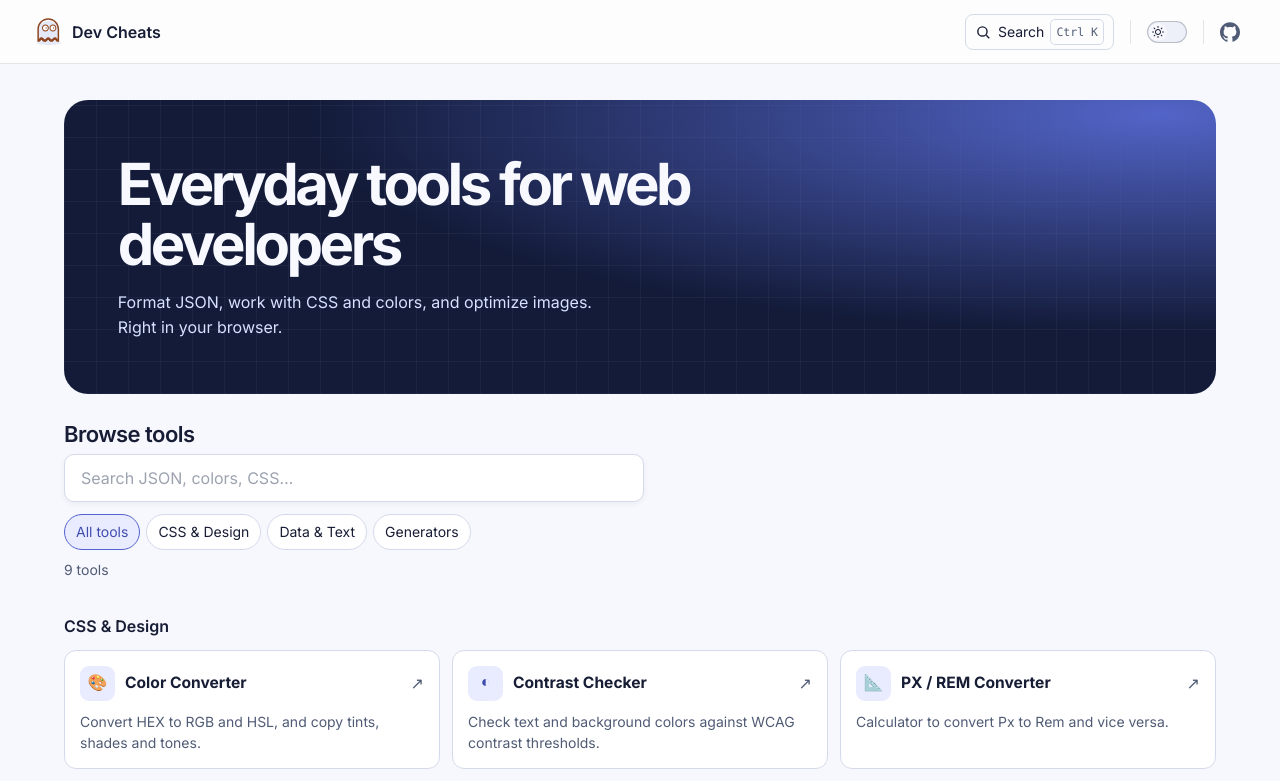
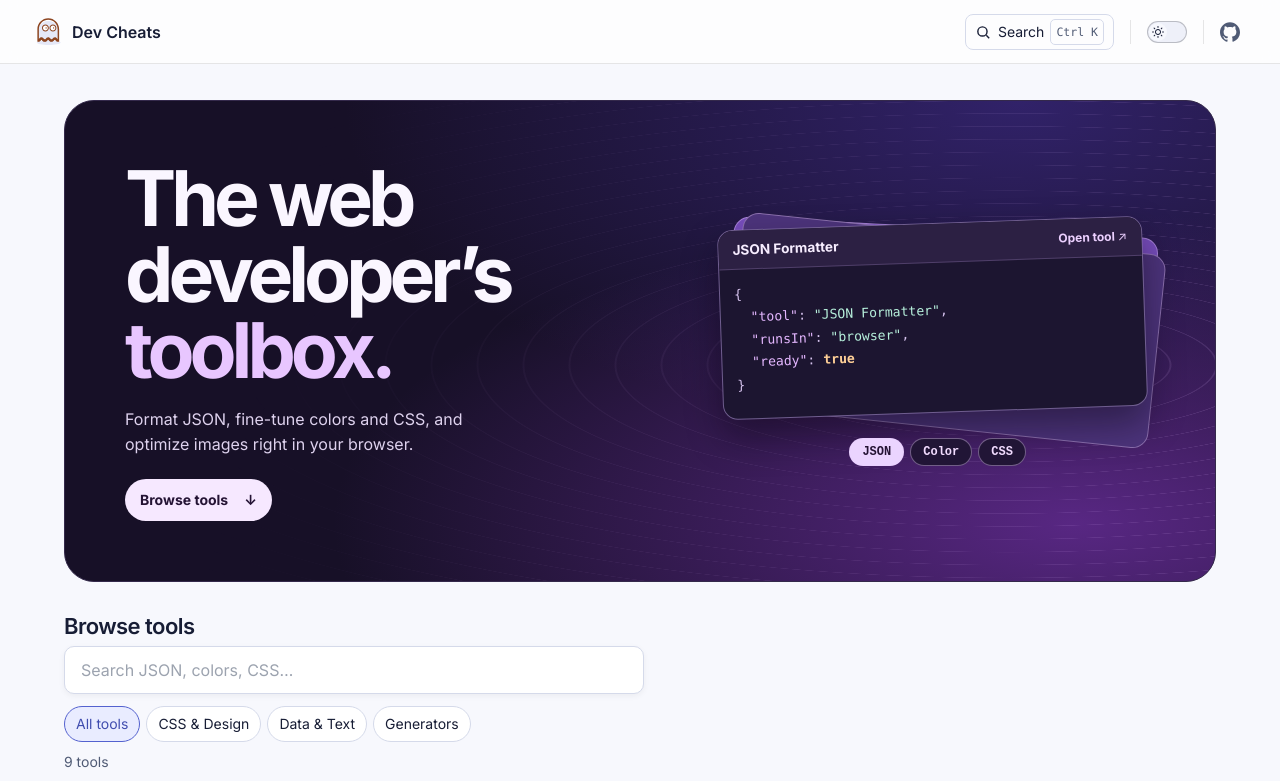
Before and after one commit to cmayadev/dev-cheats, a React (Vite) app: page / in a window 1280 px wide. Shown: the top 781 px of the page. Built offline with nearby package versions, Linux system fonts and the light colour scheme; a web font is replaced by a local one.

Commit message:
add interactive tool previews to home

```diff
--- a/src/components/layout/Hero/Hero.jsx
+++ b/src/components/layout/Hero/Hero.jsx
@@ -1,15 +1,76 @@
+import { useState } from "react";
+import { Link } from "react-router-dom";
 import Container from "../Container/Container";
 import styles from "./Hero.module.scss";
 
+const previews = [
+  { id: "json", label: "JSON", title: "JSON Formatter", path: "/tools/json-formatter" },
+  { id: "color", label: "Color", title: "Color Converter", path: "/converters/color-converter" },
+  { id: "css", label: "CSS", title: "CSS Clamp Generator", path: "/tools/css-clamp" },
+];
+
+const swatches = ["#F5DFFF", "#DDB6FF", "#AD83F5", "#8053D5", "#542CAA"];
+
+function PreviewContent({ id }) {
+  if (id === "color") {
+    return (
+      <div className={styles.palette}>
+        <code>{swatches[2]}</code>
+        <div aria-label="Purple color palette">
+          {swatches.map((color) => <span key={color} style={{ background: color }} />)}
+        </div>
+      </div>
+    );
+  }
+
+  if (id === "css") {
+    return (
+      <div className={styles.cssPreview}>
+        <strong>Fluid type</strong>
+        <code>clamp(1rem, 2vw + .5rem, 2rem)</code>
+      </div>
+    );
+  }
+
+  return (
+    <pre className={styles.code}><code>{'{\n  '}<span>"tool"</span>{': '}<em>"JSON Formatter"</em>{',\n  '}<span>"runsIn"</span>{': '}<em>"browser"</em>{',\n  '}<span>"ready"</span>{': '}<b>true</b>{'\n}'}</code></pre>
+  );
+}
+
 export default function Hero() {
+  const [selected, setSelected] = useState(0);
+  const preview = previews[selected];
+
   return (
-    <div className={styles.hero}>
+    <section className={styles.hero} aria-labelledby="home-heading">
       <Container size="xl">
         <div className={styles.banner}>
-          <h1>Everyday tools for web developers</h1>
-          <p>Format JSON, work with CSS and colors, and optimize images. Right in your browser.</p>
+          <div className={styles.content}>
+            <h1 id="home-heading">The web developer’s <span>toolbox.</span></h1>
+            <p>Format JSON, fine-tune colors and CSS, and optimize images right in your browser.</p>
+            <a className={styles.cta} href="#tool-search">Browse tools <span aria-hidden="true">↓</span></a>
+          </div>
+          <div className={styles.showcase}>
+            <div className={styles.stage}>
+              <div className={styles.layerOne} aria-hidden="true" />
+              <div className={styles.layerTwo} aria-hidden="true" />
+              <Link key={preview.id} to={preview.path} className={styles.preview} aria-label={`Open ${preview.title}`}>
+                <div className={styles.previewHeader}>
+                  <span>{preview.title}</span>
+                  <span className={styles.open}>Open tool <span aria-hidden="true">↗</span></span>
+                </div>
+                <PreviewContent id={preview.id} />
+              </Link>
+            </div>
+            <div className={styles.selectors} role="group" aria-label="Tool previews">
+              {previews.map(({ id, label }, index) => (
+                <button type="button" key={id} aria-pressed={selected === index}
+                  onClick={() => setSelected(index)}>{label}</button>
+              ))}
+            </div>
+          </div>
         </div>
       </Container>
-    </div>
+    </section>
   );
 }
--- a/src/components/layout/Hero/Hero.module.scss
+++ b/src/components/layout/Hero/Hero.module.scss
@@ -1,30 +1,232 @@
 .hero {
-  padding: clamp(16px, 4vw, 36px) clamp(16px, 5vw, 56px) 28px;
+  padding: clamp(16px, 4vw, 36px) clamp(16px, 5vw, 56px) 32px;
 }
 
 .banner {
+  position: relative;
+  isolation: isolate;
+  display: grid;
+  align-items: center;
+  gap: clamp(26px, 5vw, 64px);
   width: 100%;
-  padding: clamp(24px, 4.2vw, 56px);
-  border-radius: clamp(16px, 3vw, 24px);
-  color: #f8f9ff;
+  padding: clamp(24px, 5vw, 60px);
+  overflow: hidden;
+  border: 1px solid #34294b;
+  border-radius: clamp(18px, 3vw, 30px);
+  color: #faf6ff;
   background:
-    radial-gradient(ellipse at 95% 5%, #5264c7 0, transparent 55%),
-    repeating-linear-gradient(90deg, #ffffff0b 0 1px, transparent 1px 32px),
-    repeating-linear-gradient(0deg, #ffffff0b 0 1px, transparent 1px 32px),
-    var(--hero-background);
+    radial-gradient(ellipse at 88% 88%, #582783 0%, transparent 52%),
+    radial-gradient(ellipse at 83% 0%, #312269 0%, transparent 50%),
+    #171027;
 
+  &::before {
+    content: "";
+    position: absolute;
+    z-index: -1;
+    inset: 0;
+    background: repeating-radial-gradient(ellipse at 82% 55%, transparent 0 23px, #e1b6ff21 24px 25px, transparent 26px 46px);
+    mask-image: linear-gradient(105deg, transparent 20%, #000 100%);
+  }
+}
+
+.content {
   h1 {
-    max-width: 15ch;
-    font-size: clamp(2rem, 5vw, 3.625rem);
-    line-height: 1.04;
-    letter-spacing: -0.06em;
+    max-width: 13ch;
+    font-size: clamp(2.25rem, 6vw, 5rem);
+    line-height: 0.99;
+    letter-spacing: -0.065em;
     font-weight: 700;
+
+    span {
+      display: block;
+      color: #e8c6ff;
+    }
   }
 
   p {
-    max-width: 49ch;
-    margin-top: 16px;
-    color: #d8e1ff;
+    max-width: 40ch;
+    margin-top: 18px;
+    color: #ded2ee;
     line-height: 1.55;
   }
 }
+
+.cta {
+  display: inline-flex;
+  align-items: center;
+  gap: 16px;
+  margin-top: 22px;
+  padding: 9px 15px;
+  border-radius: 999px;
+  background: #f6e8ff;
+  color: #241334;
+  font-size: 0.875rem;
+  font-weight: 700;
+
+  &:hover {
+    background: #fff;
+  }
+}
+
+.showcase {
+  position: relative;
+  min-width: 0;
+}
+
+.stage {
+  position: relative;
+  padding: 7px 10px 17px 0;
+  perspective: 900px;
+}
+
+.layerOne, .layerTwo {
+  position: absolute;
+  inset: 2px 10px 17px 0;
+  border: 1px solid #efd0ff62;
+  border-radius: 16px;
+  pointer-events: none;
+}
+
+.layerOne {
+  transform: translate(9px, 9px) rotate(3deg);
+  background: #774dbc;
+}
+
+.layerTwo {
+  transform: translate(13px, 15px) rotate(6deg);
+  background: #4d347c;
+}
+
+.preview {
+  position: relative;
+  z-index: 1;
+  display: block;
+  min-width: 0;
+  min-height: 190px;
+  overflow: hidden;
+  border: 1px solid #c7a9f07d;
+  border-radius: 15px;
+  background: #1c1530;
+  color: #f7edff;
+  box-shadow: 0 18px 36px #08041170;
+  transform: rotate(-2deg);
+  transition: transform 240ms ease, border-color 240ms ease;
+  animation: enter 360ms ease-out;
+
+  &:hover, &:focus-visible {
+    transform: translateY(-4px) rotate(0);
+    border-color: #edd6ff;
+  }
+
+  &:focus-visible {
+    outline-color: #fff;
+  }
+}
+
+.previewHeader {
+  display: flex;
+  flex-wrap: wrap;
+  align-items: center;
+  justify-content: space-between;
+  gap: 2px 12px;
+  padding: 10px 14px;
+  border-bottom: 1px solid #d6b5ff35;
+  background: #2c2043;
+  line-height: 1.35;
+  font-size: 0.85rem;
+  font-weight: 700;
+}
+
+.open {
+  color: #ecd0ff;
+  font-size: 0.75rem;
+  white-space: nowrap;
+}
+
+.code, .palette, .cssPreview {
+  padding: 14px;
+  font: 0.82rem/1.65 ui-monospace, monospace;
+}
+
+.code {
+  margin: 0;
+  color: #d6c3ee;
+  white-space: pre-wrap;
+  overflow-wrap: anywhere;
+
+  span { color: #e4b7ff; }
+  em { color: #b7f1dc; font-style: normal; }
+  b { color: #ffd097; }
+}
+
+.palette {
+  display: grid;
+  gap: 10px;
+
+  > div {
+    display: grid;
+    grid-template-columns: repeat(5, 1fr);
+    min-height: 69px;
+    overflow: hidden;
+    border-radius: 8px;
+  }
+}
+
+.cssPreview {
+  display: grid;
+  gap: 9px;
+
+  strong {
+    font: 700 clamp(25px, 4vw, 42px)/1.15 Inter, sans-serif;
+    letter-spacing: -0.06em;
+  }
+
+  code { color: #b7f1dc; }
+}
+
+.selectors {
+  position: relative;
+  display: flex;
+  justify-content: center;
+  gap: 6px;
+  margin-top: 8px;
+
+  button {
+    padding: 4px 12px;
+    border: 1px solid #e8caff66;
+    border-radius: 999px;
+    background: #211536;
+    color: #f2dcff;
+    font: 600 0.75rem/1.5 ui-monospace, monospace;
+
+    &[aria-pressed="true"], &:hover {
+      background: #ebd4ff;
+      color: #241334;
+    }
+
+    &:focus-visible { outline-color: #fff; }
+  }
+}
+
+@keyframes enter {
+  from { opacity: 0.8; transform: translateY(7px) rotate(-5deg); }
+  to { opacity: 1; transform: rotate(-2deg); }
+}
+
+@media (min-width: 800px) {
+  .banner {
+    grid-template-columns: minmax(0, 1.1fr) minmax(0, 0.9fr);
+    min-height: 380px;
+  }
+}
+
+@media (prefers-reduced-motion: reduce) {
+  .preview {
+    animation: none;
+    transition: none;
+  }
+
+  .preview:hover, .preview:focus-visible {
+    transform: rotate(-2deg);
+  }
+}
--- a/src/components/layout/Tools/Tools.module.scss
+++ b/src/components/layout/Tools/Tools.module.scss
@@ -85,3 +85,7 @@
     background: var(--icon-background);
   }
 }
+
+.search input {
+  scroll-margin-top: calc(var(--nav-height) + 20px);
+}
```
